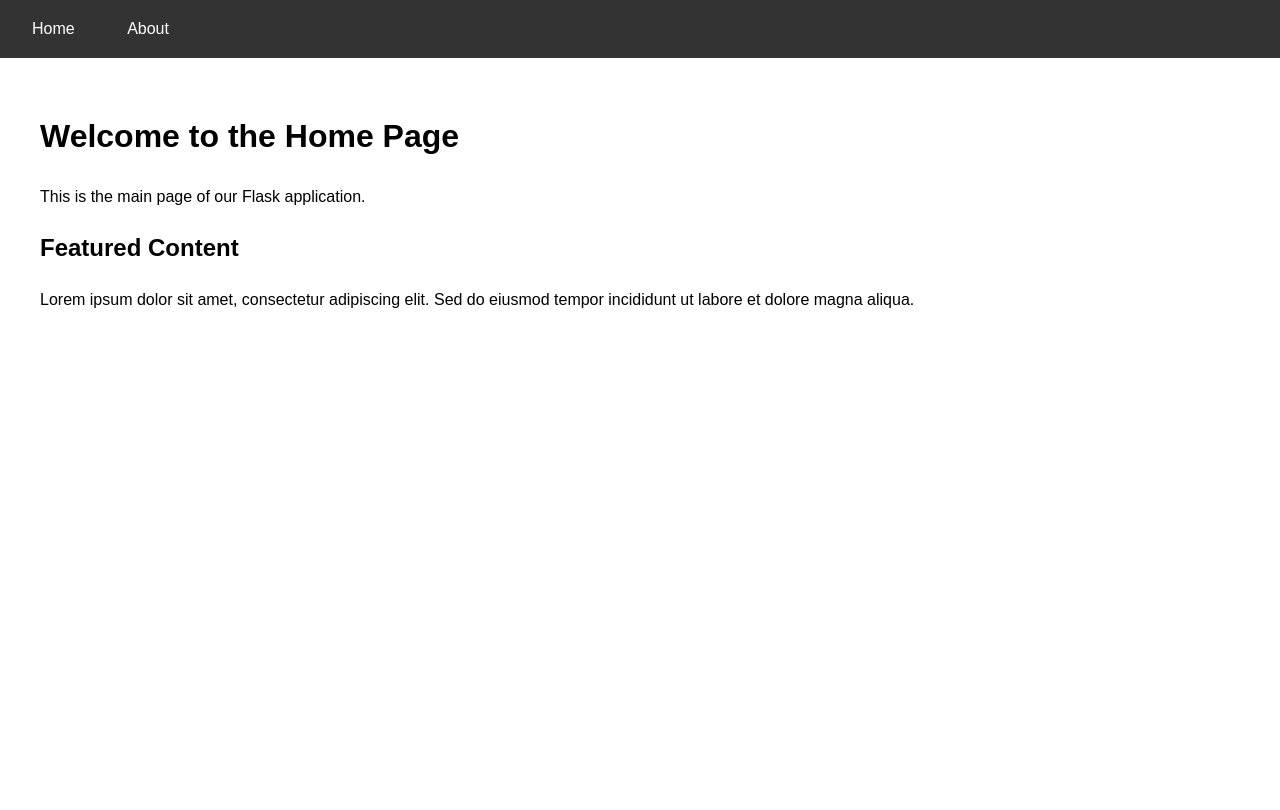
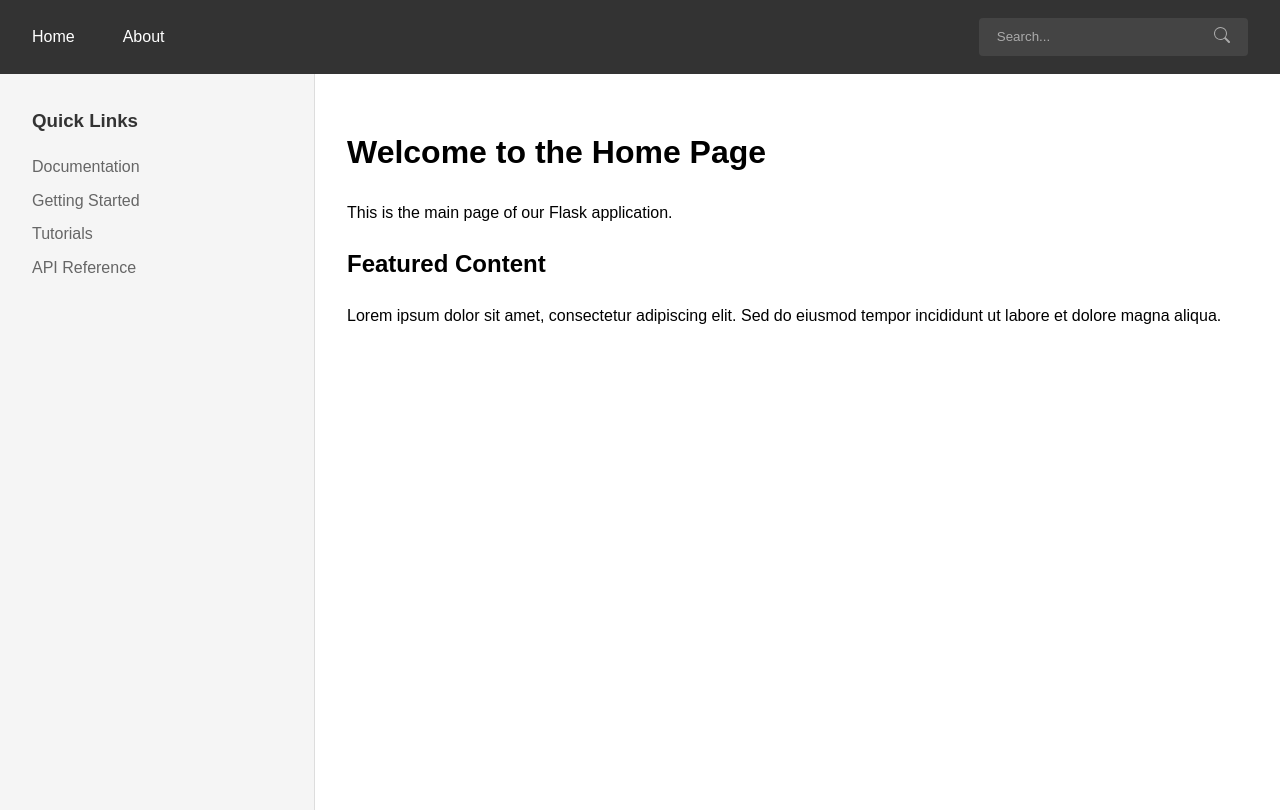
Before and after one commit to wanmnr/flask-voting, a Flask app: page / in a window 1280 px wide. Before the commit the page ends 308 px from the top, so only its background shows below. Run offline with Flask 3, Linux system fonts and the light colour scheme.

Commit message:
style(base.html): Update base.html
Add sidebar and search bar

```diff
--- a/app/templates/base.html
+++ b/app/templates/base.html
@@ -1,6 +1,5 @@
 <!DOCTYPE html>
 <html lang="en">
-
 <head>
     <meta charset="UTF-8">
     <meta name="viewport" content="width=device-width, initial-scale=1.0">
@@ -12,41 +11,163 @@
             padding: 0;
             line-height: 1.6;
         }
-
         nav {
             background-color: #333;
             padding: 1rem;
+            display: flex;
+            align-items: center;
+            justify-content: space-between;
         }
-
+        .nav-links {
+            display: flex;
+            align-items: center;
+        }
         nav a {
             color: white;
             text-decoration: none;
             padding: 0.5rem 1rem;
             margin-right: 1rem;
         }
-
         nav a:hover {
             background-color: #555;
         }
+        .search-container {
+            display: flex;
+            align-items: center;
+            margin-left: auto;
+            margin-right: 1rem;
+        }
+        .search-box {
+            display: flex;
+            align-items: center;
+            background-color: #444;
+            border-radius: 4px;
+            padding: 0.3rem 0.8rem;
+        }
+        .search-box input {
+            background: none;
+            border: none;
+            color: white;
+            padding: 0.3rem;
+            margin-right: 0.5rem;
+            width: 200px;
+        }
+        .search-box input::placeholder {
+            color: #aaa;
+        }
+        .search-box input:focus {
+            outline: none;
+        }
+        .search-box button {
+            background: none;
+            border: none;
+            color: #aaa;
+            cursor: pointer;
+            padding: 0.3rem;
+        }
+        .search-box button:hover {
+            color: white;
+        }
+        .page-wrapper {
+            display: flex;
+            min-height: calc(100vh - 64px);
+        }
+        .sidebar {
+            width: 250px;
+            background-color: #f5f5f5;
+            padding: 2rem;
+            border-right: 1px solid #ddd;
+        }
+        .sidebar h3 {
+            margin-top: 0;
+            color: #333;
+        }
+        .sidebar ul {
+            list-style: none;
+            padding: 0;
+        }
+        .sidebar ul li {
+            margin-bottom: 0.5rem;
+        }
+        .sidebar ul li a {
+            color: #666;
+            text-decoration: none;
+        }
+        .sidebar ul li a:hover {
+            color: #333;
+        }
+        .main-content {
+            flex: 1;
+            padding: 2rem;
+        }
 
-        .container {
-            max-width: 1200px;
-            margin: 0 auto;
-            padding: 2rem;
+        /* Responsive Design */
+        @media (max-width: 768px) {
+            nav {
+                flex-direction: column;
+                padding: 0.5rem;
+            }
+            .nav-links {
+                margin-bottom: 0.5rem;
+            }
+            .search-container {
+                width: 100%;
+                margin: 0.5rem 0;
+            }
+            .search-box {
+                width: 100%;
+            }
+            .search-box input {
+                width: 100%;
+            }
+            .page-wrapper {
+                flex-direction: column;
+            }
+            .sidebar {
+                width: 100%;
+                border-right: none;
+                border-bottom: 1px solid #ddd;
+            }
         }
     </style>
 </head>
-
 <body>
     <nav>
-        <a href="{{ url_for('main.home') }}">Home</a>
-        <a href="{{ url_for('main.about') }}">About</a>
+        <div class="nav-links">
+            <a href="{{ url_for('main.home') }}">Home</a>
+            <a href="{{ url_for('main.about') }}">About</a>
+        </div>
+        <div class="search-container">
+            <form class="search-box" action="{{ url_for('main.home') }}" method="GET">
+                <input type="text" name="q" placeholder="Search..." aria-label="Search">
+                <button type="submit" aria-label="Submit search">
+                    <svg xmlns="http://www.w3.org/2000/svg" width="16" height="16" fill="currentColor" viewBox="0 0 16 16">
+                        <path d="M11.742 10.344a6.5 6.5 0 1 0-1.397 1.398h-.001c.03.04.062.078.098.115l3.85 3.85a1 1 0 0 0 1.415-1.414l-3.85-3.85a1.007 1.007 0 0 0-.115-.1zM12 6.5a5.5 5.5 0 1 1-11 0 5.5 5.5 0 0 1 11 0z"/>
+                    </svg>
+                </button>
+            </form>
+        </div>
     </nav>
 
-    <div class="container">
-        {% block content %}
-        {% endblock %}
+    <div class="page-wrapper">
+        <aside class="sidebar">
+            <h3>Quick Links</h3>
+            <ul>
+                <li><a href="#">Documentation</a></li>
+                <li><a href="#">Getting Started</a></li>
+                <li><a href="#">Tutorials</a></li>
+                <li><a href="#">API Reference</a></li>
+            </ul>
+
+            {% block sidebar %}
+            <!-- Additional sidebar content can be added in child templates -->
+            {% endblock %}
+        </aside>
+
+        <main class="main-content">
+            {% block content %}
+            {% endblock %}
+        </main>
     </div>
 </body>
-
 </html>
```
